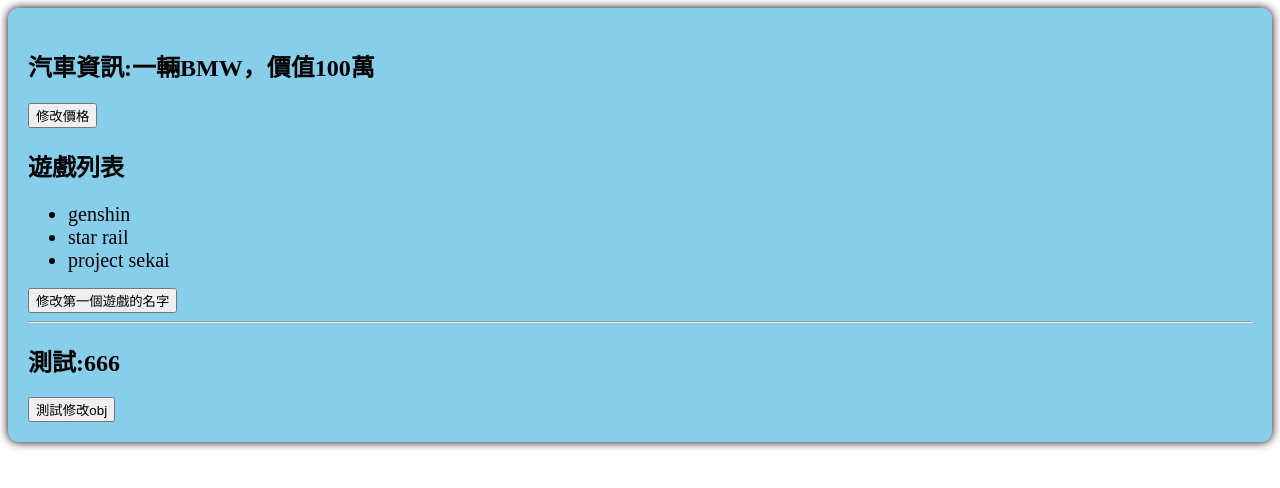
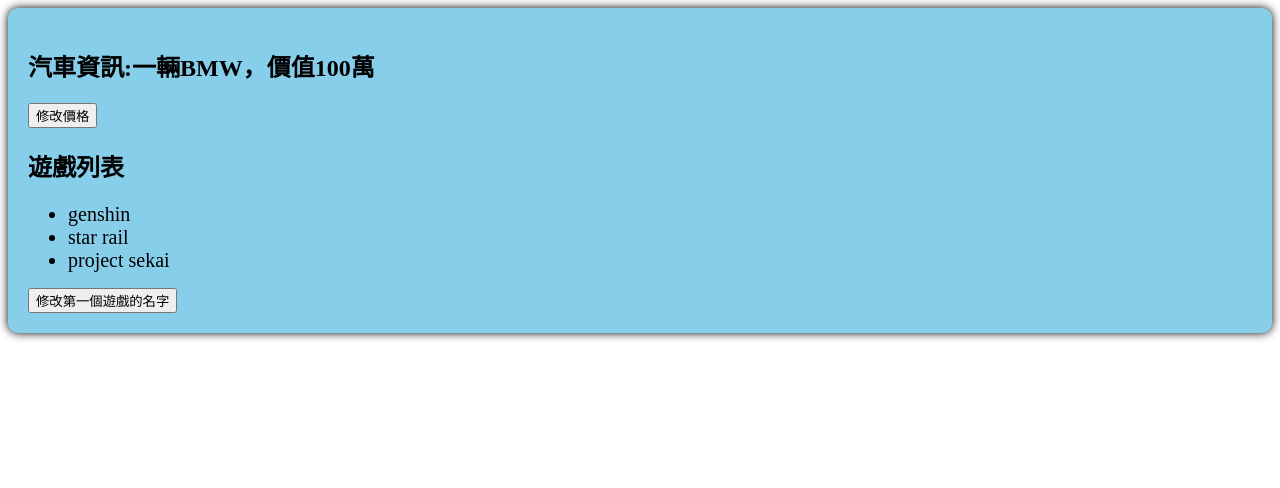
Before and after one commit to genepeggy/vue_vite_test, a Vue app: page / in a window 1280 px wide. Shown: the top 488 px of the page. Built offline with nearby package versions, Linux system fonts and the light colour scheme; the HTML template or start-up script is replaced by a standard one.

Commit message:
🎨 ref可以用來定義對象類型數據

```diff
--- a/src/components/Person.vue
+++ b/src/components/Person.vue
@@ -11,45 +11,43 @@
 </script> -->
 <!-- 拿來設定compositionAPI -->
 <script lang='ts' setup>
-    //物件用reactive
-    import { reactive } from 'vue';
+    // ref可以定義基本類型數據、也可以定義對象類型數據
+    import { reactive, ref } from 'vue';
 
     // 數據
-    let car = reactive({brand:'BMW',price:100})
-    console.log(car);
+    let car = ref({brand:'BMW',price:100})
+    // console.log(car);
     // 結果:Proxy(Object) {brand: 'BMW', price: 100}
     // let car={brand:'BMW',price:100}
     // console.log(car);
     // 結果:{brand: 'BMW', price: 100}
     // console.log(Proxy);
     // js原生的內建函數
-    let games = reactive([
+    let games = ref([
         {id:'game01',name:'genshin'},
         {id:'game02',name:'star rail'},
         {id:'game03',name:'project sekai'},
     ])
+    let obj=reactive({x:999})
 
-    let obj = reactive({
-        a:{
-            b:{
-                c:666
-            }
-        }
-    })
+    console.log(car);
 
-
+    console.log(obj);
+    // 結果:RefIml(
+    // value->是一個Proxy->用reactive定義
+    // )
+    // 因為RefIml最外層是用ref定義，所以也可以解釋成ref可以用來定義對象類型數據(實際上是RefIml內的value是一個Proxy在運作，不是外層的RefIml在運作)
+    // ->同理可證也適用深層次數據(巢狀)
     // 方法
     function changePrice(){
-        car.price += 10
-        console.log(car.price);
+        car.value.price += 10
+        console.log(car.value.price);
 
     }
     function changeFirstGameName(){
-        games[0].name="原神 空月之歌"
+        games.value[0].name="原神 空月之歌"
     }
-    function changeObj(){
-        obj.a.b.c=999
-    }
+
 </script>
 <!-- js或ts end -->
 
@@ -68,9 +66,7 @@
             <li v-for="item in games" :key="item.id">{{ item.name }}</li>
         </ul>
         <button @click="changeFirstGameName">修改第一個遊戲的名字</button>
-        <hr>
-        <h2>測試:{{obj.a.b.c}}</h2>
-        <button @click="changeObj">測試修改obj</button>
+
     </div>
 </template>
 <!-- html結構 end -->
```
